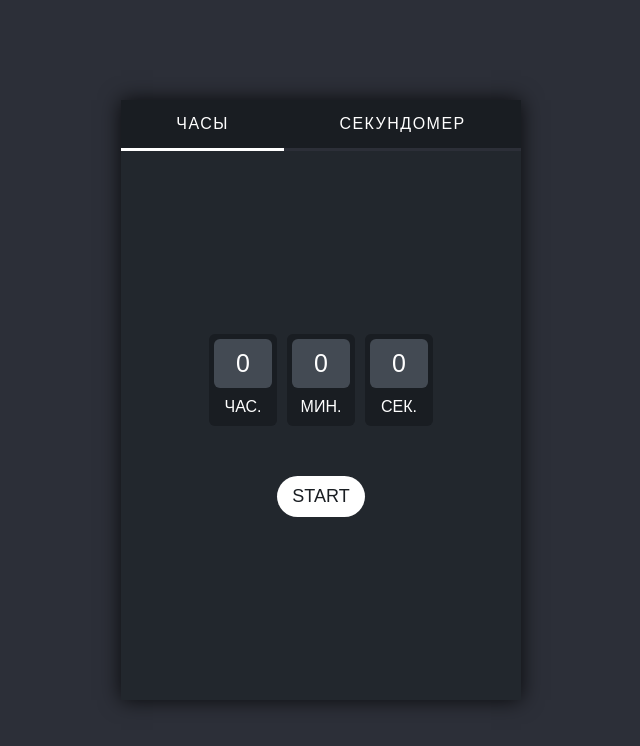
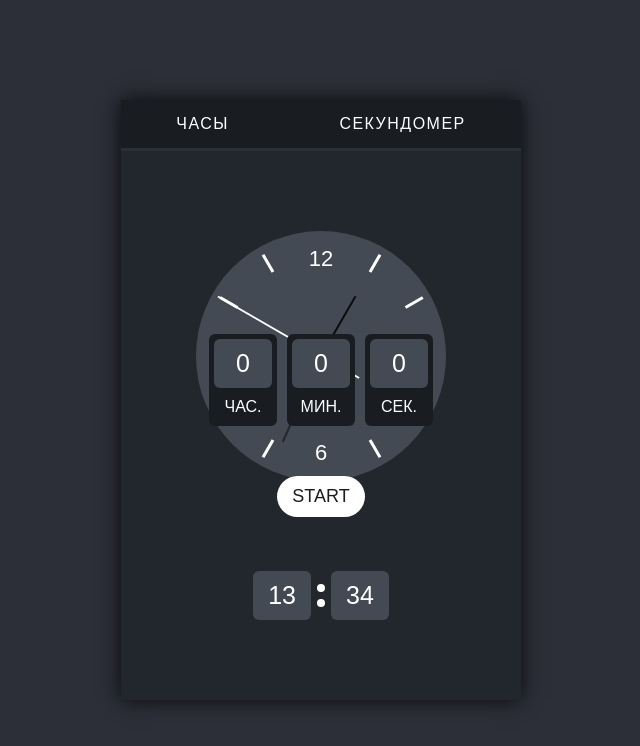
Before and after one commit to JasurbekStar/clock-projet, a plain HTML site: page index.html in a window 1280 px wide. Shown: the whole page, without its empty margins (319-959 px from the left). Drawn offline with Linux system fonts and the light colour scheme.

Commit message:
Update index.html

```diff
--- a/index.html
+++ b/index.html
@@ -11,7 +11,7 @@
     <div class="tabsPanel">
         <!-- Tablar -->
         <ul class="tabsLinks">
-            <li class="tabsItem active"><a href="#" class="tabsLink">Часы</a></li>
+            <li class="tabsItem"><a href="#" class="tabsLink">Часы</a></li>
             <li class="tabsItem">
                 <a href="#" class="tabsLink">Секундомер
                     <!-- Sekundomer ishlayotganini bildirib turadi
@@ -26,7 +26,7 @@
         <!-- Tablar -->
         <div class="tabsContent">
             <!-- Ko`rsatkichli soat -->
-            <div class="clock tabsContentItem ">
+            <div class="clock tabsContentItem active">
                 <div class="arrowClock">
                     <!-- Soat -->
                     <div class="arrowClockNumber">
```
